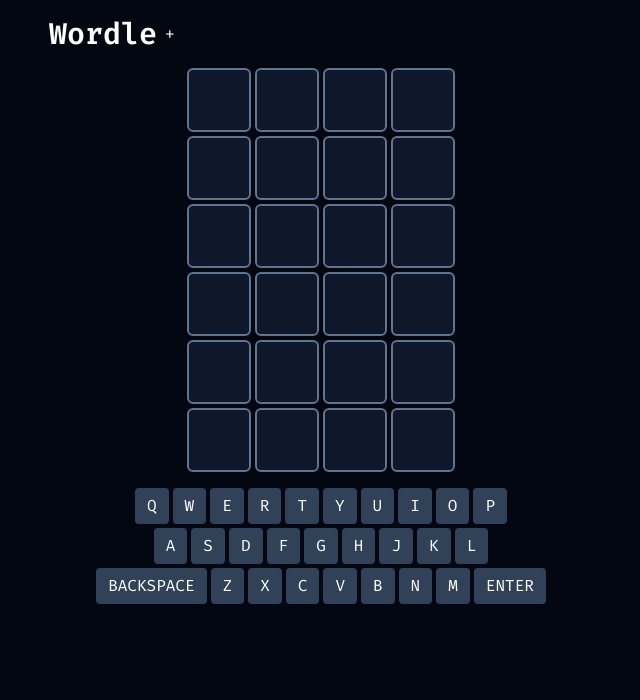
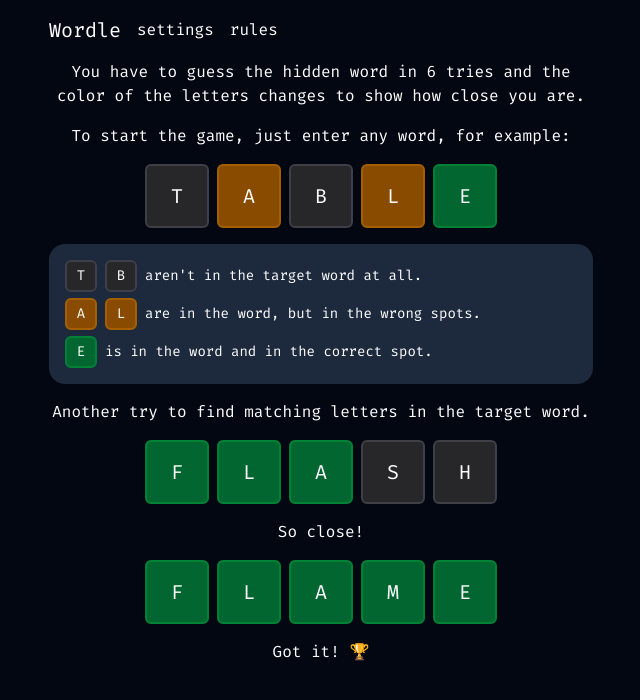
Before and after one commit to voloshynvv/vue-wordle-game, a Vue app: page /rules in a window 1280 px wide. Shown: the top 700 px of the page, without its empty margins (319-959 px from the left). Built offline with nearby package versions, Linux system fonts and the light colour scheme; the HTML template or start-up script is replaced by a standard one.

Commit message:
create cell component, add vue router and rules page

```diff
--- a/package.json
+++ b/package.json
@@ -14,8 +14,10 @@
   },
   "dependencies": {
     "@tailwindcss/vite": "^4.1.4",
+    "pinia": "^3.0.2",
     "tailwindcss": "^4.1.4",
-    "vue": "^3.5.13"
+    "vue": "^3.5.13",
+    "vue-router": "^4.5.0"
   },
   "devDependencies": {
     "@tsconfig/node22": "^22.0.1",
--- a/src/App.vue
+++ b/src/App.vue
@@ -1,81 +1,13 @@
 <script setup lang="ts">
-import { computed, ref } from 'vue'
-import GuessRow from './components/GuessRow.vue'
-import GameKeyboard from './components/GameKeyboard.vue'
-
-const target = 'test'
-
-const guesses = ref<string[]>([])
-const currentGuess = ref('')
-const animate = ref(false)
-
-const isGameOver = computed(() => {
-  return guesses.value[guesses.value.length - 1] === target
-})
-
-function handleUserGuess(keyCode: string) {
-  if (isGameOver.value) {
-    return
-  }
-
-  if (keyCode === 'Enter') {
-    if (currentGuess.value.length >= 4) {
-      guesses.value.push(currentGuess.value)
-      currentGuess.value = ''
-    } else {
-      animate.value = true
-
-      setTimeout(() => {
-        animate.value = false
-      }, 300)
-    }
-
-    return
-  }
-
-  if (keyCode === 'Backspace') {
-    currentGuess.value = currentGuess.value.slice(0, -1)
-    return
-  }
-
-  if (currentGuess.value.length >= 4) {
-    return
-  }
-
-  currentGuess.value += keyCode
-}
-
-function getCurrentGuess(rowIndex: number) {
-  if (guesses.value[rowIndex]) {
-    return guesses.value[rowIndex]
-  }
-
-  if (guesses.value.length === rowIndex) {
-    return currentGuess.value
-  }
-
-  return ''
-}
+import TheHeader from '@/components/navigation/TheHeader.vue'
 </script>
 
 <template>
-  <main class="max-w-xl mx-auto p-4">
-    <div class="flex gap-x-2 mb-4">
-      <h1 class="font-semibold text-3xl">Wordle</h1>
-      <button>+</button>
-    </div>
+  <div class="max-w-xl mx-auto p-4">
+    <TheHeader />
 
-    <div class="space-y-1 mx-auto w-fit mb-4">
-      <GuessRow
-        v-for="(_, i) in 6"
-        :key="i"
-        :guess="getCurrentGuess(i)"
-        :show="Boolean(guesses[i])"
-        :target
-        :class="{ 'animate-shake': animate && guesses.length === i }"
-      />
-    </div>
-
-    <GameKeyboard :guesses :target @submit="handleUserGuess" />
-  </main>
+    <main class="py-4">
+      <RouterView />
+    </main>
+  </div>
 </template>
--- a/src/assets/main.css
+++ b/src/assets/main.css
@@ -42,7 +42,7 @@
   }
 }
 
-@layer utilities {
+@layer components {
   .correct {
     border-color: var(--color-green-700);
     background-color: var(--color-green-800);
--- /dev/null
+++ b/src/components/game/GameCell.vue
@@ -0,0 +1,36 @@
+<script setup lang="ts">
+const { status = '' } = defineProps<{
+  letter: string
+  status?: 'misplaced' | 'correct' | 'absent'
+}>()
+
+defineOptions({
+  inheritAttrs: false,
+})
+</script>
+
+<template>
+  <div class="relative">
+    <div
+      class="flex items-center justify-center size-16 border-2 border-slate-500 bg-slate-900 rounded-md text-xl uppercase backface-hidden duration-700 transition-transform"
+      :class="{
+        'rotate-x-180': status,
+        'border-slate-300! animate-pop-in': letter,
+      }"
+      v-bind="$attrs"
+    >
+      {{ letter }}
+    </div>
+
+    <div
+      class="absolute inset-0 flex items-center justify-center size-16 border-2 rounded-md text-xl uppercase backface-hidden rotate-x-180 duration-700 transition-transform"
+      :class="{
+        'rotate-x-0!': status,
+        [status]: true,
+      }"
+      v-bind="$attrs"
+    >
+      {{ letter }}
+    </div>
+  </div>
+</template>
--- /dev/null
+++ b/src/components/navigation/TheHeader.vue
@@ -0,0 +1,9 @@
+<script setup lang="ts"></script>
+
+<template>
+  <header class="flex items-center gap-x-4">
+    <RouterLink to="/" class="text-bold text-xl">Wordle</RouterLink>
+    <RouterLink to="/settings">settings</RouterLink>
+    <RouterLink to="/rules">rules</RouterLink>
+  </header>
+</template>
--- /dev/null
+++ b/src/views/GameView.vue
@@ -0,0 +1,109 @@
+<script setup lang="ts">
+import { computed, ref } from 'vue'
+
+import GuessRow from '@/components/GuessRow.vue'
+import GameKeyboard from '@/components/GameKeyboard.vue'
+
+const target = 'test'
+
+const guesses = ref<string[]>([])
+const currentGuess = ref('')
+const animate = ref(false)
+
+const isTransitionStarted = ref(false)
+
+const gameStatus = ref<'won' | 'playing' | 'lost'>('playing')
+
+const absentLetters = computed(() => {
+  const unique = new Set(
+    guesses.value.flatMap((guess) => guess.split('')).filter((letter) => !target.includes(letter)),
+  )
+
+  return [...unique]
+})
+
+const isGameOver = computed(() => {
+  return gameStatus.value === 'lost' || gameStatus.value === 'won'
+})
+
+function addGuess(keyCode: string) {
+  if (isGameOver.value) return
+
+  if (keyCode === 'Enter') {
+    if (currentGuess.value.length < 4) {
+      animate.value = true
+
+      setTimeout(() => {
+        animate.value = false
+      }, 300)
+
+      return
+    }
+
+    guesses.value.push(currentGuess.value)
+
+    if (currentGuess.value === target) {
+      gameStatus.value = 'won'
+    }
+
+    if (guesses.value.length === 6) {
+      gameStatus.value = 'lost'
+    }
+
+    currentGuess.value = ''
+
+    return
+  }
+
+  if (keyCode === 'Backspace') {
+    currentGuess.value = currentGuess.value.slice(0, -1)
+    return
+  }
+
+  if (currentGuess.value.length >= 4) {
+    return
+  }
+
+  currentGuess.value += keyCode
+}
+
+function getCurrentGuess(rowIndex: number) {
+  if (guesses.value[rowIndex]) {
+    return guesses.value[rowIndex]
+  }
+
+  if (guesses.value.length === rowIndex) {
+    return currentGuess.value
+  }
+
+  return ''
+}
+</script>
+
+<template>
+  <div class="flex gap-x-2 mb-3">
+    <h1 class="font-semibold text-3xl">Wordle</h1>
+    <button>+</button>
+  </div>
+
+  <div class="space-y-1 mx-auto w-fit mb-2">
+    <GuessRow
+      v-model="isTransitionStarted"
+      v-for="(_, i) in 6"
+      :key="i"
+      :class="{ 'animate-shake': animate && guesses.length === i }"
+      :guess="getCurrentGuess(i)"
+      :show="Boolean(guesses[i])"
+      :target
+    />
+  </div>
+
+  <p class="text-center mb-2 text-sm rounded-full bg-slate-700 px-3 py-0.5 w-fit mx-auto">
+    <template v-if="gameStatus === 'won'">You won</template>
+    <template v-else-if="gameStatus === 'lost'">You lost</template>
+    <template v-else>Try to guess a word</template>
+  </p>
+
+  <!-- <GameKeyboard :guesses :target :guess="currentGuess" :isTransitionStarted @submit="addGuess" /> -->
+  <GameKeyboard :guess="currentGuess" :absent="absentLetters" @submit="console.log" />
+</template>
--- /dev/null
+++ b/src/views/RulesView.vue
@@ -0,0 +1,65 @@
+<script setup lang="ts">
+import GameCell from '@/components/game/GameCell.vue'
+</script>
+
+<template>
+  <section class="text-center space-y-4">
+    <h1 class="sr-only">Rules</h1>
+
+    <p>
+      You have to guess the hidden word in 6 tries and the color of the letters changes to show how
+      close you are.
+    </p>
+
+    <p>To start the game, just enter any word, for example:</p>
+
+    <div class="flex justify-center gap-x-2">
+      <GameCell letter="t" status="absent" />
+      <GameCell letter="a" status="misplaced" />
+      <GameCell letter="b" status="absent" />
+      <GameCell letter="l" status="misplaced" />
+      <GameCell letter="e" status="correct" />
+    </div>
+
+    <div class="bg-slate-800 rounded-2xl p-4 text-left space-y-1.5">
+      <div class="flex gap-x-2 items-center">
+        <GameCell class="size-8! text-sm!" letter="t" status="absent" />
+        <GameCell class="size-8! text-sm!" letter="b" status="absent" />
+        <p class="text-sm">aren't in the target word at all.</p>
+      </div>
+
+      <div class="flex gap-x-2 items-center">
+        <GameCell class="size-8! text-sm!" letter="a" status="misplaced" />
+        <GameCell class="size-8! text-sm!" letter="l" status="misplaced" />
+        <p class="text-sm">are in the word, but in the wrong spots.</p>
+      </div>
+
+      <div class="flex gap-x-2 items-center">
+        <GameCell class="size-8! text-sm!" letter="e" status="correct" />
+        <p class="text-sm">is in the word and in the correct spot.</p>
+      </div>
+    </div>
+
+    <p>Another try to find matching letters in the target word.</p>
+
+    <div class="flex justify-center gap-x-2">
+      <GameCell letter="f" status="correct" />
+      <GameCell letter="l" status="correct" />
+      <GameCell letter="a" status="correct" />
+      <GameCell letter="s" status="absent" />
+      <GameCell letter="h" status="absent" />
+    </div>
+
+    <p>So close!</p>
+
+    <div class="flex justify-center gap-x-2">
+      <GameCell letter="f" status="correct" />
+      <GameCell letter="l" status="correct" />
+      <GameCell letter="a" status="correct" />
+      <GameCell letter="m" status="correct" />
+      <GameCell letter="e" status="correct" />
+    </div>
+
+    <p>Got it! 🏆</p>
+  </section>
+</template>
--- /dev/null
+++ b/src/views/SettingsView.vue
@@ -0,0 +1,3 @@
+<template>
+  <h1>Settings</h1>
+</template>
```
Also changed, not shown: src/main.ts (+5 -2 lines), src/router/index.ts (added, +16 -0 lines), src/constants.ts (deleted), 1 other file (tests, documents, lock files or other folders).
